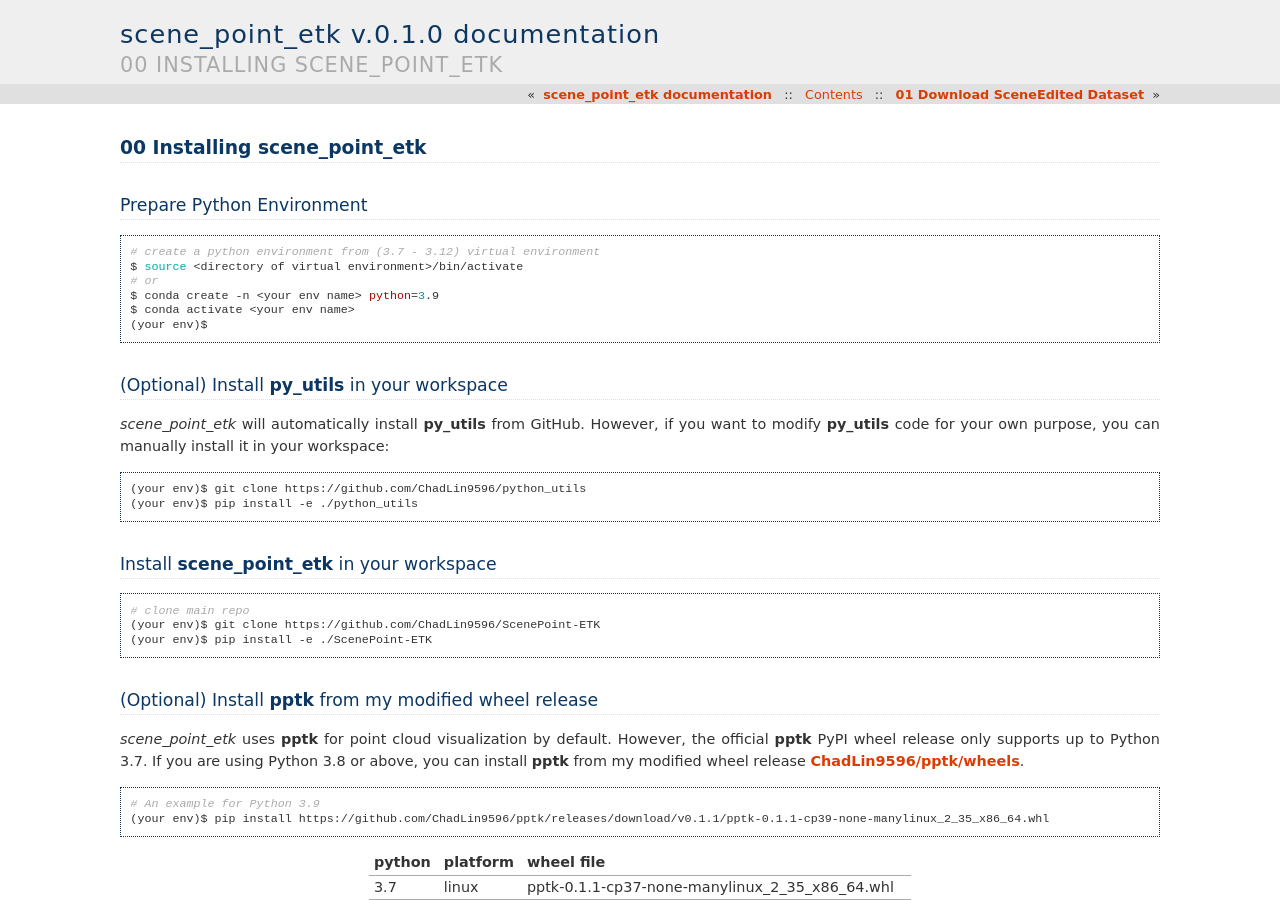
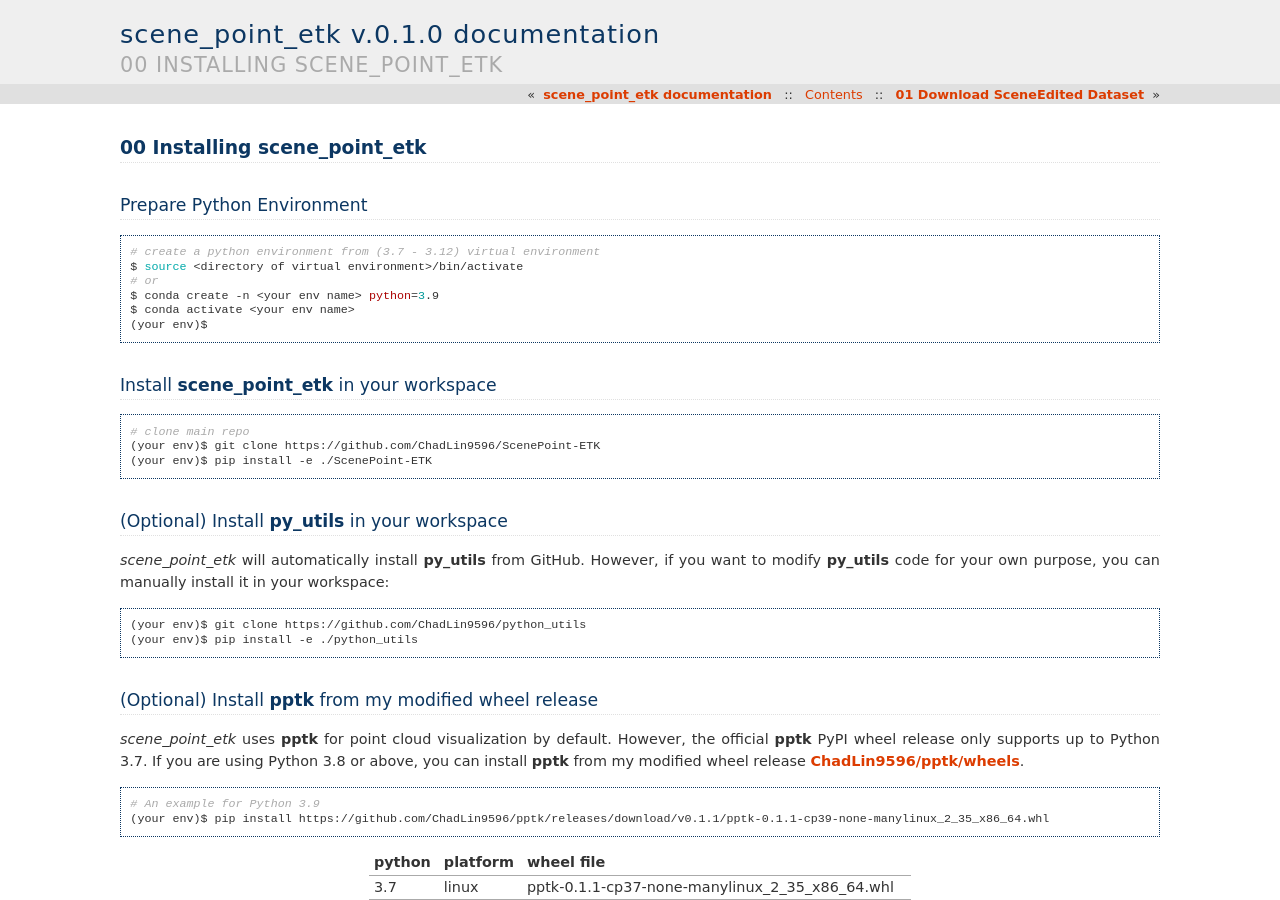
Before and after one commit to ChadLin9596/ScenePoint-ETK, a Sphinx documentation site: the page built from docs/source/setup/00_installation.rst, in a window 1280 px wide and 900 px high. Built offline with Sphinx 7.4.7, drawn with Linux system fonts in a browser that asks for light colours; some of the changed lines change nothing that is shown.

Commit message:
updated order of installation

```diff
--- a/docs/source/setup/00_installation.rst
+++ b/docs/source/setup/00_installation.rst
@@ -13,6 +13,14 @@
     $ conda activate <your env name>
     (your env)$
 
+Install **scene_point_etk** in your workspace
+---------------------------------------------
+
+.. code-block:: bash
+
+    # clone main repo
+    (your env)$ git clone https://github.com/ChadLin9596/ScenePoint-ETK
+    (your env)$ pip install -e ./ScenePoint-ETK
 
 (Optional) Install **py_utils** in your workspace
 -------------------------------------------------
@@ -25,15 +33,6 @@
 
     (your env)$ git clone https://github.com/ChadLin9596/python_utils
     (your env)$ pip install -e ./python_utils
-
-Install **scene_point_etk** in your workspace
----------------------------------------------
-
-.. code-block:: bash
-
-    # clone main repo
-    (your env)$ git clone https://github.com/ChadLin9596/ScenePoint-ETK
-    (your env)$ pip install -e ./ScenePoint-ETK
 
 (Optional) Install **pptk** from my modified wheel release
 ----------------------------------------------------------
```
Also changed, not shown: 7 other files.
